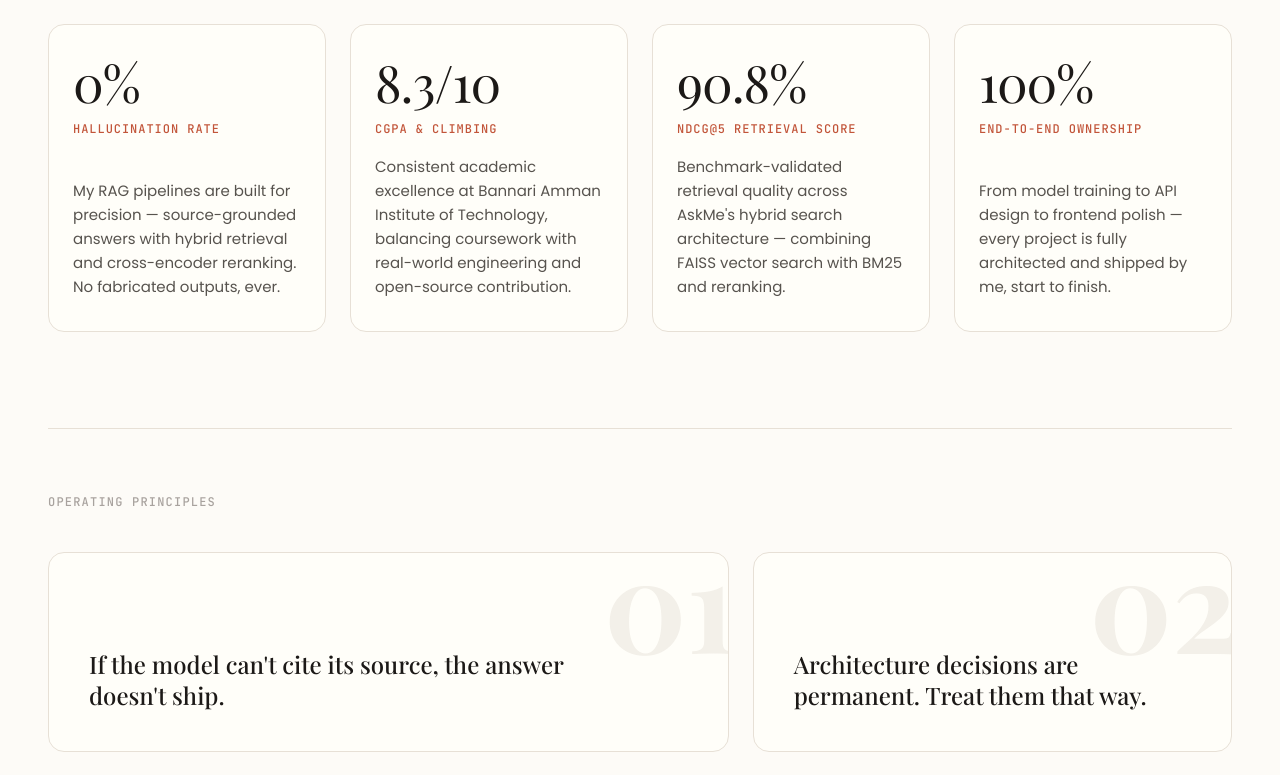
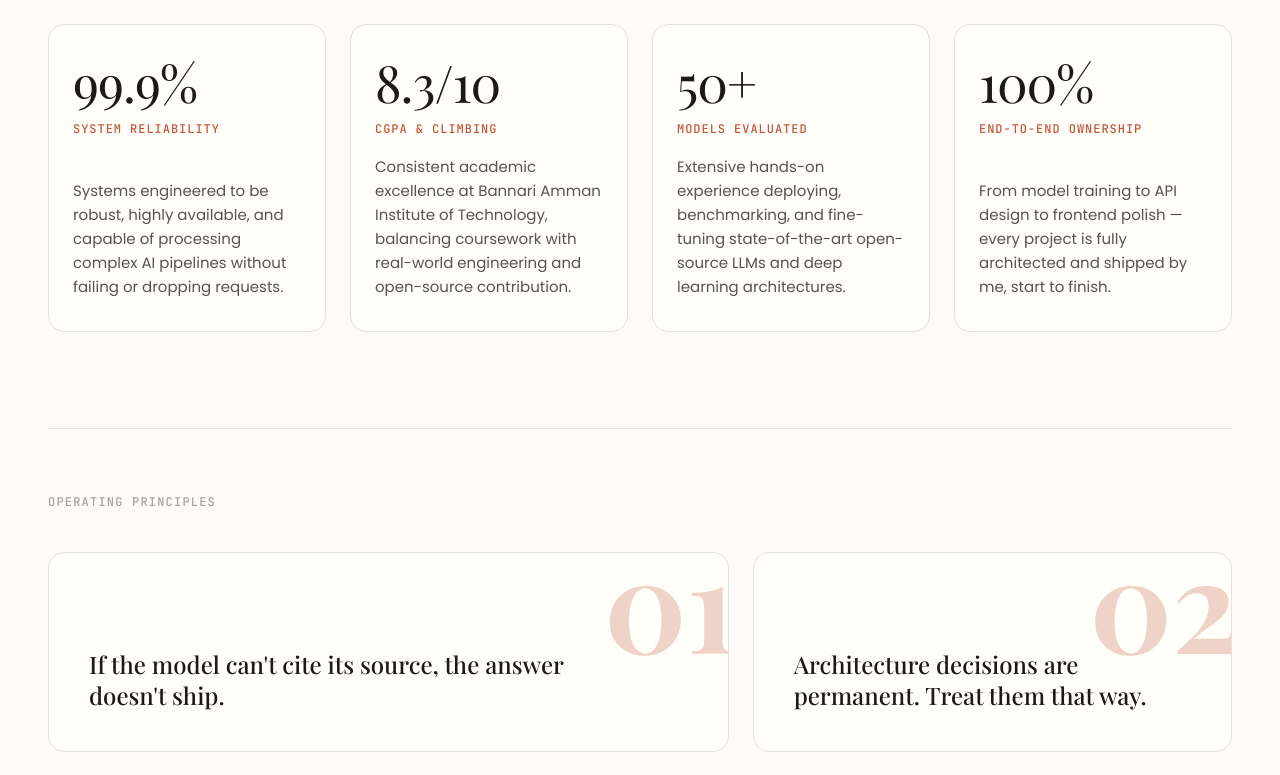
Before and after one commit to SanjayMuthuswamy/sanjay.dev, a React (Vite) app: page / in a window 1280 px wide. Shown: the part 2240-3015 px from the top of the page. Built offline with nearby package versions, Linux system fonts and the light colour scheme; a web font is replaced by a local one.

Commit message:
Update Standards metrics and highlight principle numbers in orange

```diff
--- a/src/components/Standards.css
+++ b/src/components/Standards.css
@@ -117,8 +117,8 @@
   font-size: 8rem;
   font-weight: 700;
   line-height: 1;
-  color: var(--border-medium);
-  opacity: 0.3;
+  color: var(--accent-rust);
+  opacity: 0.25;
   transition: color 0.4s ease, transform 0.4s var(--ease-out-expo), opacity 0.4s ease;
   user-select: none;
   pointer-events: none;
--- a/src/components/Standards.jsx
+++ b/src/components/Standards.jsx
@@ -5,10 +5,10 @@ import './Standards.css'
 
 const STANDARDS = [
   {
-    number: '0',
+    number: '99.9',
     suffix: '%',
-    label: 'Hallucination Rate',
-    description: 'My RAG pipelines are built for precision — source-grounded answers with hybrid retrieval and cross-encoder reranking. No fabricated outputs, ever.',
+    label: 'System Reliability',
+    description: 'Systems engineered to be robust, highly available, and capable of processing complex AI pipelines without failing or dropping requests.',
   },
   {
     number: '8.3',
@@ -17,10 +17,10 @@ const STANDARDS = [
     description: 'Consistent academic excellence at Bannari Amman Institute of Technology, balancing coursework with real-world engineering and open-source contribution.',
   },
   {
-    number: '90.8',
-    suffix: '%',
-    label: 'nDCG@5 Retrieval Score',
-    description: 'Benchmark-validated retrieval quality across AskMe\'s hybrid search architecture — combining FAISS vector search with BM25 and reranking.',
+    number: '50',
+    suffix: '+',
+    label: 'Models Evaluated',
+    description: 'Extensive hands-on experience deploying, benchmarking, and fine-tuning state-of-the-art open-source LLMs and deep learning architectures.',
   },
   {
     number: '100',
```
